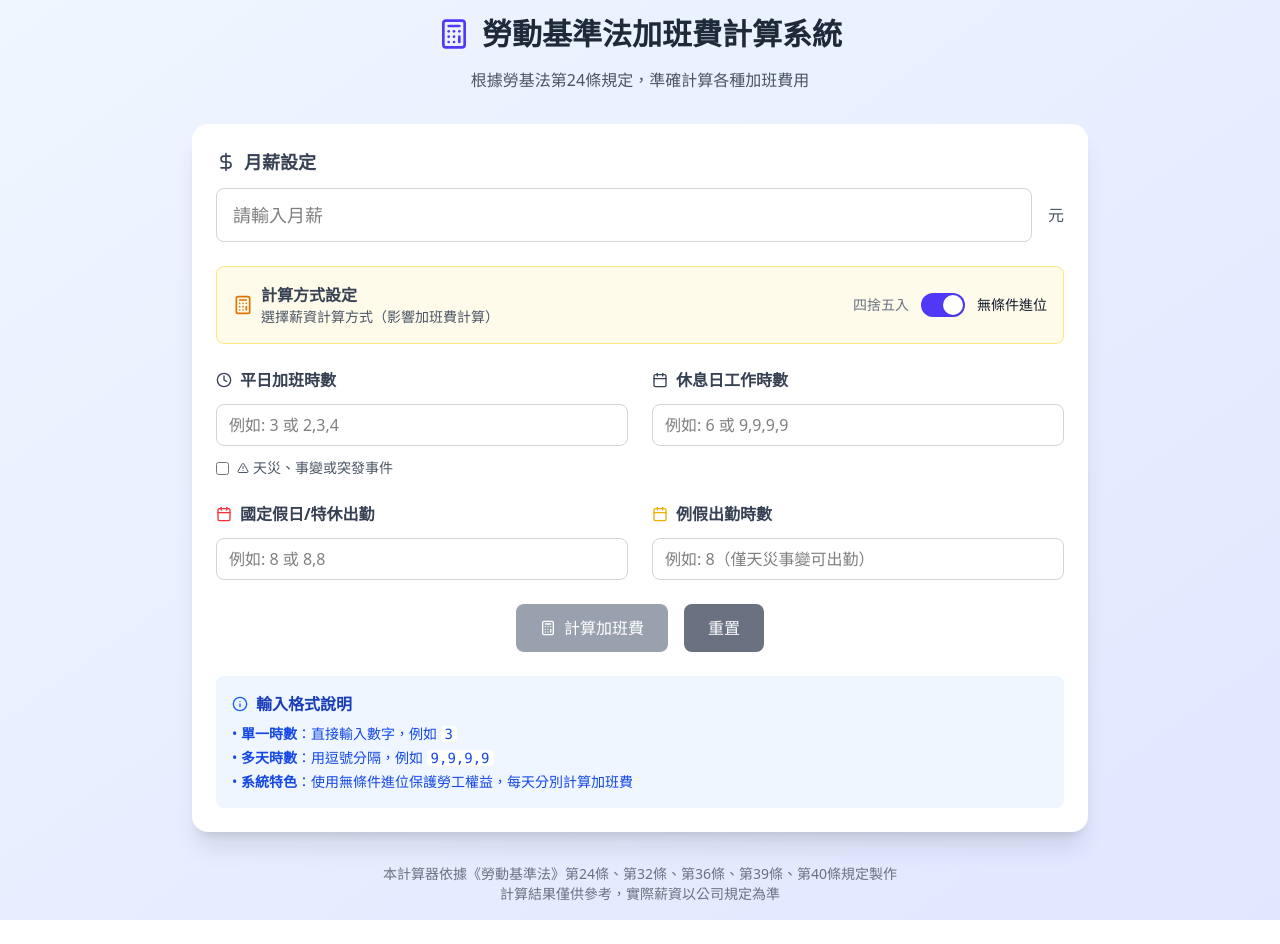
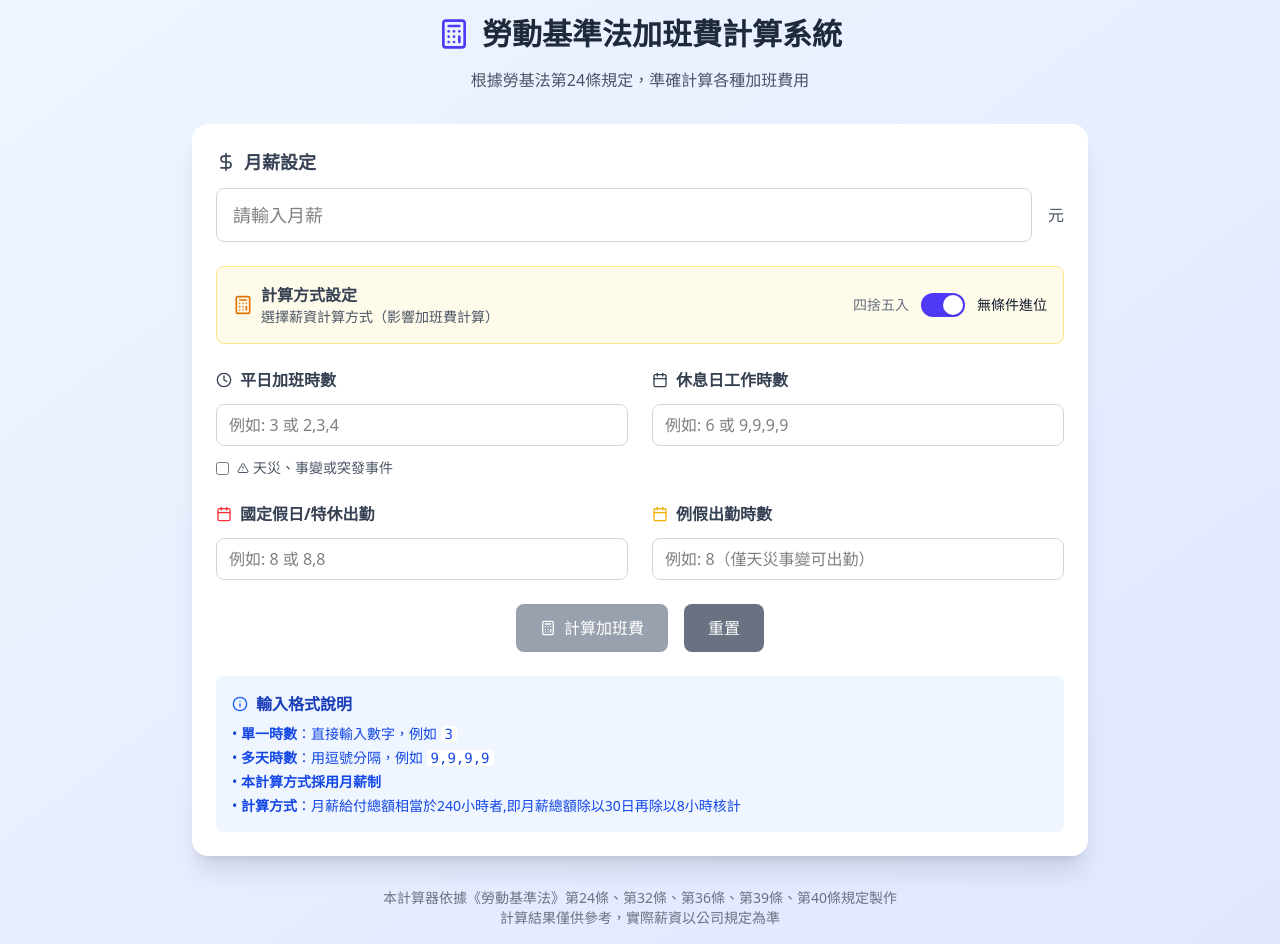
Before and after one commit to foylaou/overtimesalarycalculation, a React (Vite) app: page / in a window 1280 px wide. Before the commit the page ends 920 px from the top, so only its background shows below. Built offline with nearby package versions, Linux system fonts and the light colour scheme.

Commit message:
修正說明

```diff
--- a/src/components/SalaryCalculator.tsx
+++ b/src/components/SalaryCalculator.tsx
@@ -642,7 +642,8 @@ const SalaryCalculator: React.FC<SalaryCalculatorProps> = ({
             <ul className="text-sm text-blue-700 space-y-1">
               <li>• <strong>單一時數</strong>：直接輸入數字，例如 <code className="bg-white px-1 rounded">3</code></li>
               <li>• <strong>多天時數</strong>：用逗號分隔，例如 <code className="bg-white px-1 rounded">9,9,9,9</code></li>
-              <li>• <strong>系統特色</strong>：使用無條件進位保護勞工權益，每天分別計算加班費</li>
+              <li>• <strong>本計算方式採用月薪制</strong></li>
+              <li>• <strong>計算方式</strong>：月薪給付總額相當於240小時者,即月薪總額除以30日再除以8小時核計</li>
             </ul>
           </div>
         </div>
@@ -659,7 +660,7 @@ const SalaryCalculator: React.FC<SalaryCalculatorProps> = ({
             <div className="bg-gradient-to-r from-green-500 to-emerald-500 text-white p-6 rounded-xl mb-6">
               <div className="text-center">
                 <p className="text-lg opacity-90">總加給工資</p>
-                <p className="text-4xl font-bold">{results.totalPay.toLocaleString()} 元</p>
+               <p className="text-4xl font-bold">{Math.round(results.totalPay).toLocaleString()} 元</p>
                 <p className="text-sm opacity-75 mt-2">
                   計算方式：{useCeilingCalculation ? '無條件進位' : '四捨五入'}
                   {useCeilingCalculation && ' (保護勞工權益)'}
```
